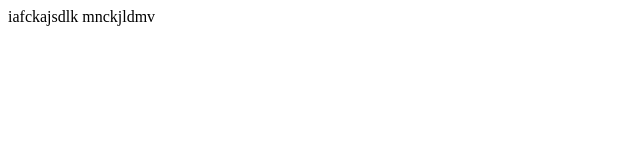
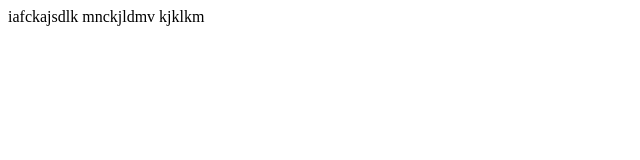
Before and after one commit to mendusekaterina/HTML, a plain HTML site: page lesson2/HomeWork2/index2.html in a window 1280 px wide. Shown: the full height of the page, 0-640 px from the left. Drawn offline with Linux system fonts and the light colour scheme.

Commit message:
new file again

```diff
--- a/lesson2/HomeWork2/index2.html
+++ b/lesson2/HomeWork2/index2.html
@@ -7,6 +7,7 @@
 <body>
 iafckajsdlk
 mnckjldmv
+kjklkm
 
 </body>
 </html>
```
